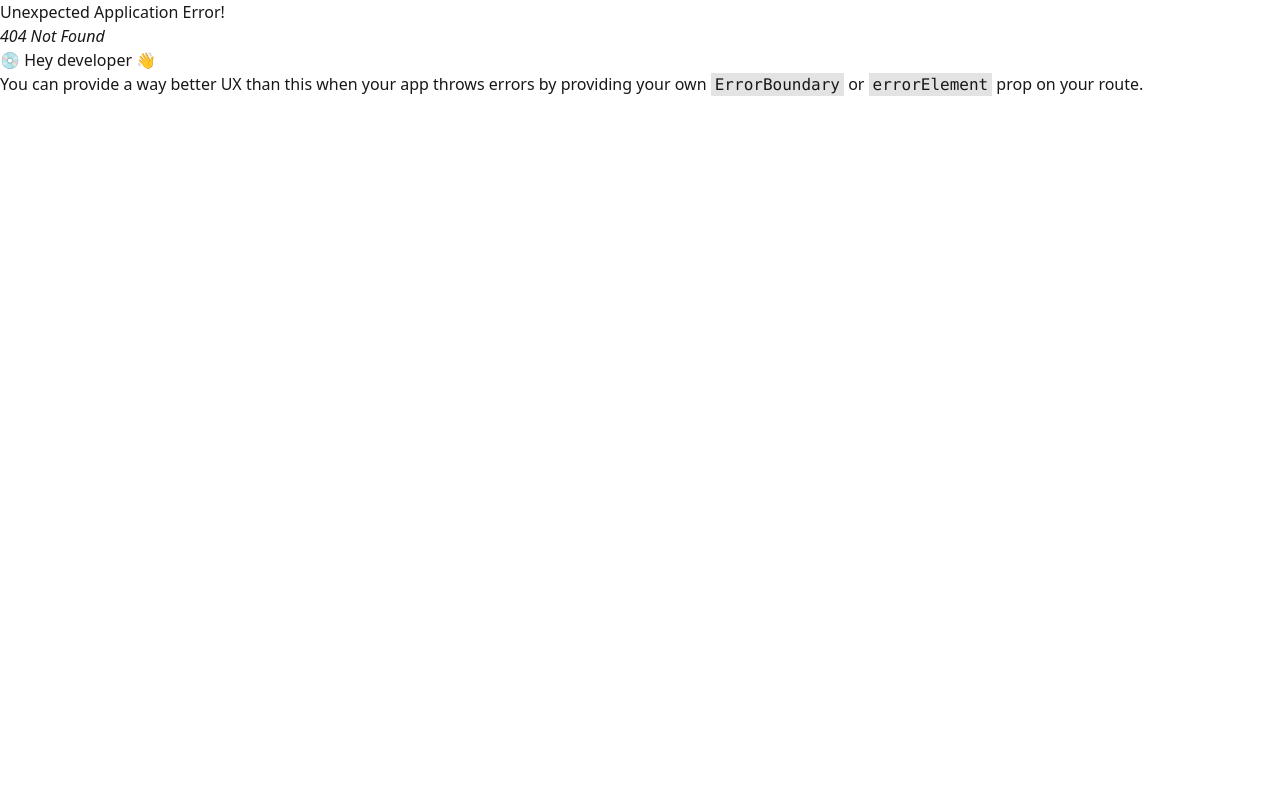
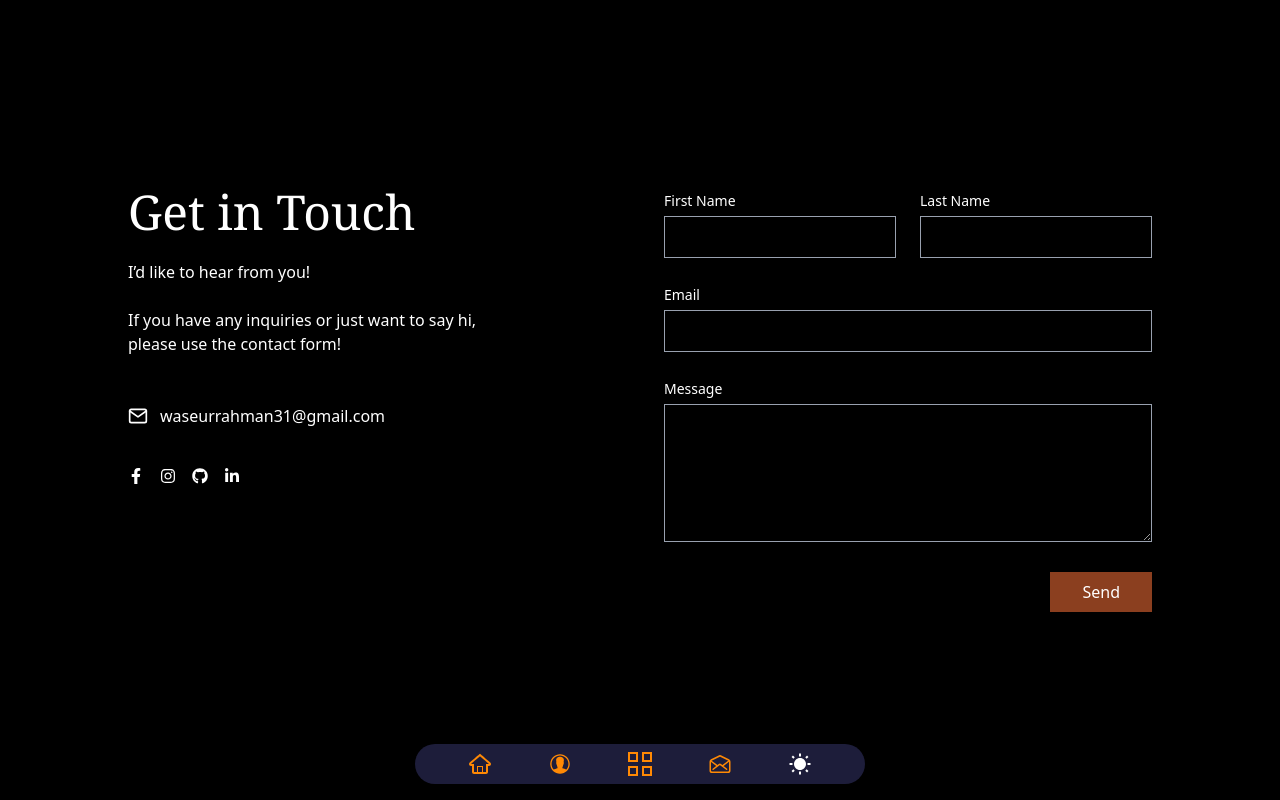
Before and after one commit to WaseurGIT/portfolio, a React (Vite) app: page /contact in a window 1280 px wide. Before the commit this address had no page. Built offline with nearby package versions, Linux system fonts and the light colour scheme.

Commit message:
contact page added with email js

```diff
--- a/package.json
+++ b/package.json
@@ -10,6 +10,7 @@
     "preview": "vite preview"
   },
   "dependencies": {
+    "@emailjs/browser": "^4.4.1",
     "@tailwindcss/vite": "^4.1.18",
     "localforage": "^1.10.0",
     "match-sorter": "^8.2.0",
@@ -18,6 +19,7 @@
     "react-icons": "^5.5.0",
     "react-router-dom": "^7.13.0",
     "sort-by": "^1.2.0",
+    "sweetalert2": "^11.26.18",
     "tailwindcss": "^4.1.18"
   },
   "devDependencies": {
--- /dev/null
+++ b/src/components/Contact/Contact.jsx
@@ -0,0 +1,163 @@
+import {
+  FaInstagram,
+  FaFacebookF,
+  FaLinkedinIn,
+  FaGithub,
+} from "react-icons/fa";
+import { FiMail } from "react-icons/fi";
+import { useRef } from "react";
+import emailjs from "@emailjs/browser";
+import Swal from "sweetalert2";
+
+const Contact = () => {
+  const form = useRef();
+
+  const sendEmail = (e) => {
+    e.preventDefault();
+    emailjs
+      .sendForm(
+        import.meta.env.VITE_EMAIL_SERVICE_ID,
+        import.meta.env.VITE_EMAIL_TEMPLATE_ID,
+        form.current,
+        import.meta.env.VITE_EMAIL_PUBLIC_KEY,
+      )
+      .then(
+        (res) => {
+          Swal.fire({
+            toast: true,
+            position: "top-end",
+            icon: "success",
+            title: "Email sent successfully!",
+            showConfirmButton: false,
+            timer: 2000,
+          });
+          form.current.reset();
+        },
+        (error) => {
+          Swal.fire({
+            icon: "error",
+            title: "Oops...",
+            text: "Something went wrong! Please try again later.",
+          });
+        },
+      );
+  };
+
+  const handleGithubClick = () => {
+    window.open("https://github.com/WaseurGIT", "_blank");
+  };
+  const handleFacebookClick = () => {
+    window.open("https://www.facebook.com/share/1DDT6vsN5t", "_blank");
+  };
+  const handleLinkedinClick = () => {
+    window.open(
+      "https://www.linkedin.com/in/md-waseur-rahman-bb5752298/",
+      "_blank",
+    );
+  };
+
+  return (
+    <div className="min-h-screen flex items-center justify-center --bg-primary px-4 py-10">
+      <div className="w-full max-w-6xl --bg-secondary shadow-xl rounded-lg p-8 md:p-16 grid md:grid-cols-2 gap-12">
+        {/* LEFT SIDE */}
+        <div className="space-y-6">
+          <h1 className="text-4xl md:text-5xl font-serif --text-primary">
+            Get in Touch
+          </h1>
+
+          <p className="--text-secondary font-medium">
+            I’d like to hear from you!
+          </p>
+
+          <p className="--text-secondary max-w-sm">
+            If you have any inquiries or just want to say hi, please use the
+            contact form!
+          </p>
+
+          {/* Email */}
+          <div className="flex items-center gap-3 pt-6 --text-secondary">
+            <FiMail className="text-xl" />
+            <span className="cursor-pointer">waseurrahman31@gmail.com</span>
+          </div>
+
+          {/* Social Icons */}
+          <div className="flex items-center gap-4 pt-4 --text-secondary">
+            <FaFacebookF
+              onClick={handleFacebookClick}
+              className="cursor-pointer hover:text-[#8b3f1f]"
+            />
+            <FaInstagram className="cursor-pointer hover:text-[#8b3f1f]"/>
+            <FaGithub
+              onClick={handleGithubClick}
+              className="cursor-pointer hover:text-[#8b3f1f]"
+            />
+            <FaLinkedinIn
+              onClick={handleLinkedinClick}
+              className="cursor-pointer hover:text-[#8b3f1f]"
+            />
+          </div>
+        </div>
+
+        {/* RIGHT SIDE FORM */}
+        <form ref={form} onSubmit={sendEmail} className="space-y-6">
+          {/* Name Row */}
+          <div className="grid md:grid-cols-2 gap-6">
+            <div>
+              <label className="text-sm --text-secondary">First Name</label>
+              <input
+                type="text"
+                name="firstName"
+                required
+                className="w-full border border-gray-400 bg-transparent p-2 mt-1 focus:outline-none focus:border-[#8b3f1f]"
+              />
+            </div>
+
+            <div>
+              <label className="text-sm --text-secondary">Last Name</label>
+              <input
+                type="text"
+                name="lastName"
+                required
+                className="w-full border border-gray-400 bg-transparent p-2 mt-1 focus:outline-none focus:border-[#8b3f1f]"
+              />
+            </div>
+          </div>
+
+          {/* Email */}
+          <div>
+            <label className="text-sm --text-secondary">Email</label>
+            <input
+              type="email"
+              name="email"
+              required
+              className="w-full border border-gray-400 bg-transparent p-2 mt-1 focus:outline-none focus:border-[#8b3f1f]"
+            />
+          </div>
+
+          {/* Message */}
+          <div>
+            <label className="text-sm --text-secondary">Message</label>
+            <textarea
+              rows="5"
+              name="message"
+              required
+              className="w-full border border-gray-400 bg-transparent p-2 mt-1 focus:outline-none focus:border-[#8b3f1f]"
+            ></textarea>
+          </div>
+
+          {/* Button */}
+          <div className="flex justify-end">
+            <button
+              type="submit"
+              className="bg-[#8b3f1f] text-white px-8 py-2 hover:bg-[#6e2f16] transition cursor-pointer hover:rounded-lg"
+            >
+              Send
+            </button>
+          </div>
+        </form>
+      </div>
+    </div>
+  );
+};
+
+export default Contact;
--- a/src/components/Home/Home.jsx
+++ b/src/components/Home/Home.jsx
@@ -1,12 +1,11 @@
-import React, { useContext } from "react";
 import Navbar from "../Navbar/Navbar";
-import { ThemeContext } from "../Theme/ThemeProvider";
+import { Outlet } from "react-router-dom";
 
 const Home = () => {
-  const { theme } = useContext(ThemeContext);
 
   return (
     <div className="min-h-screen bg-[var(--bg-primary)] text-[var(--text-primary)]">
+      <Outlet></Outlet>
       <div className="flex items-center justify-center">
         <Navbar />
       </div>
--- a/src/main.jsx
+++ b/src/main.jsx
@@ -4,11 +4,22 @@ import "./index.css";
 import { createBrowserRouter, RouterProvider } from "react-router-dom";
 import Home from "./components/Home/Home.jsx";
 import ThemeProvider from "./components/Theme/ThemeProvider.jsx";
+import Contact from "./components/Contact/Contact.jsx";
 
 const router = createBrowserRouter([
   {
     path: "/",
     element: <Home />,
+    children: [
+      {
+        index: true,
+        element: <Home />,
+      },
+      {
+        path: "/contact",
+        element: <Contact />,
+      },
+    ],
   },
 ]);
 
```
Also changed, not shown: 2 other files (tests, documents, lock files or other folders).
